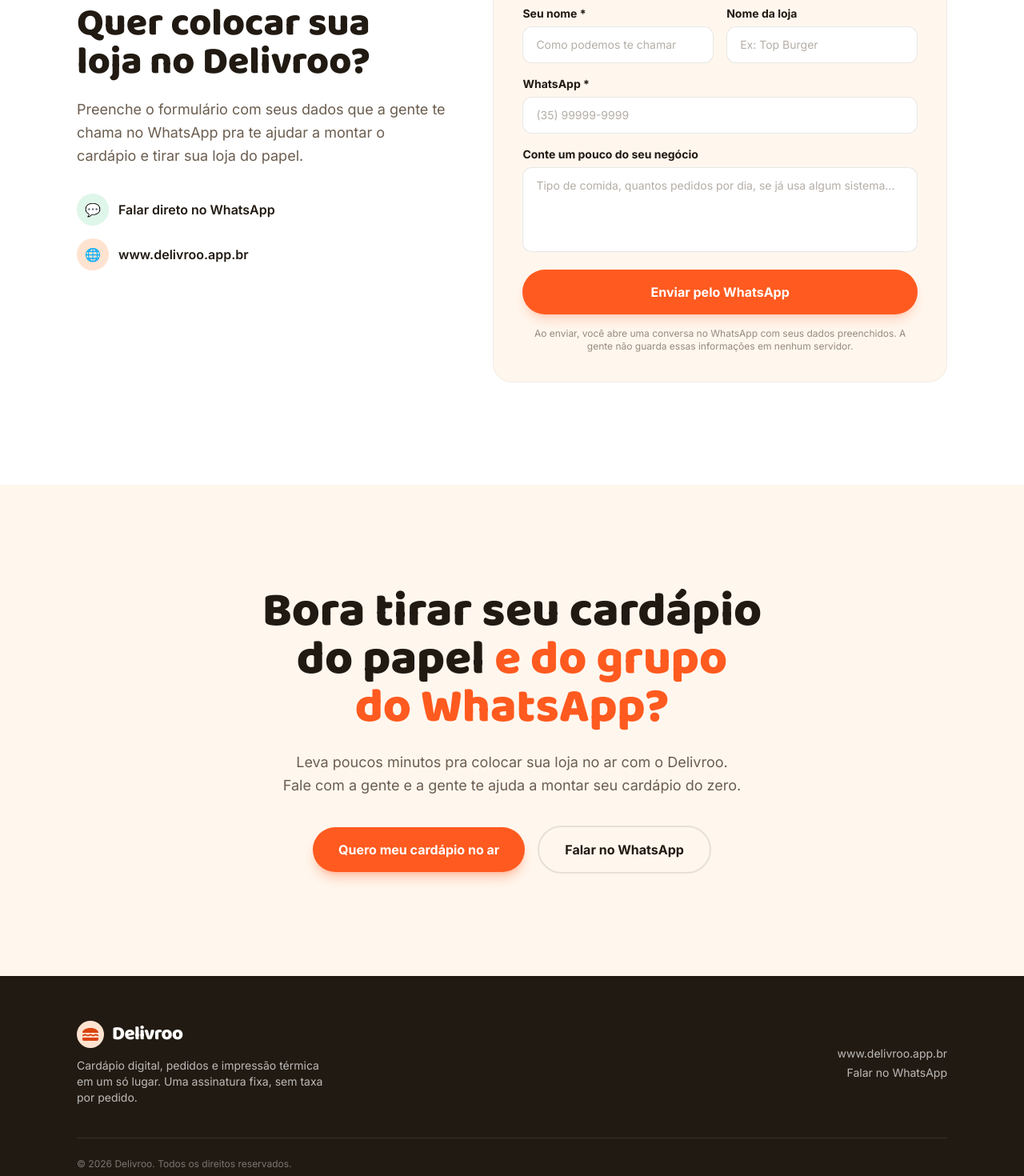
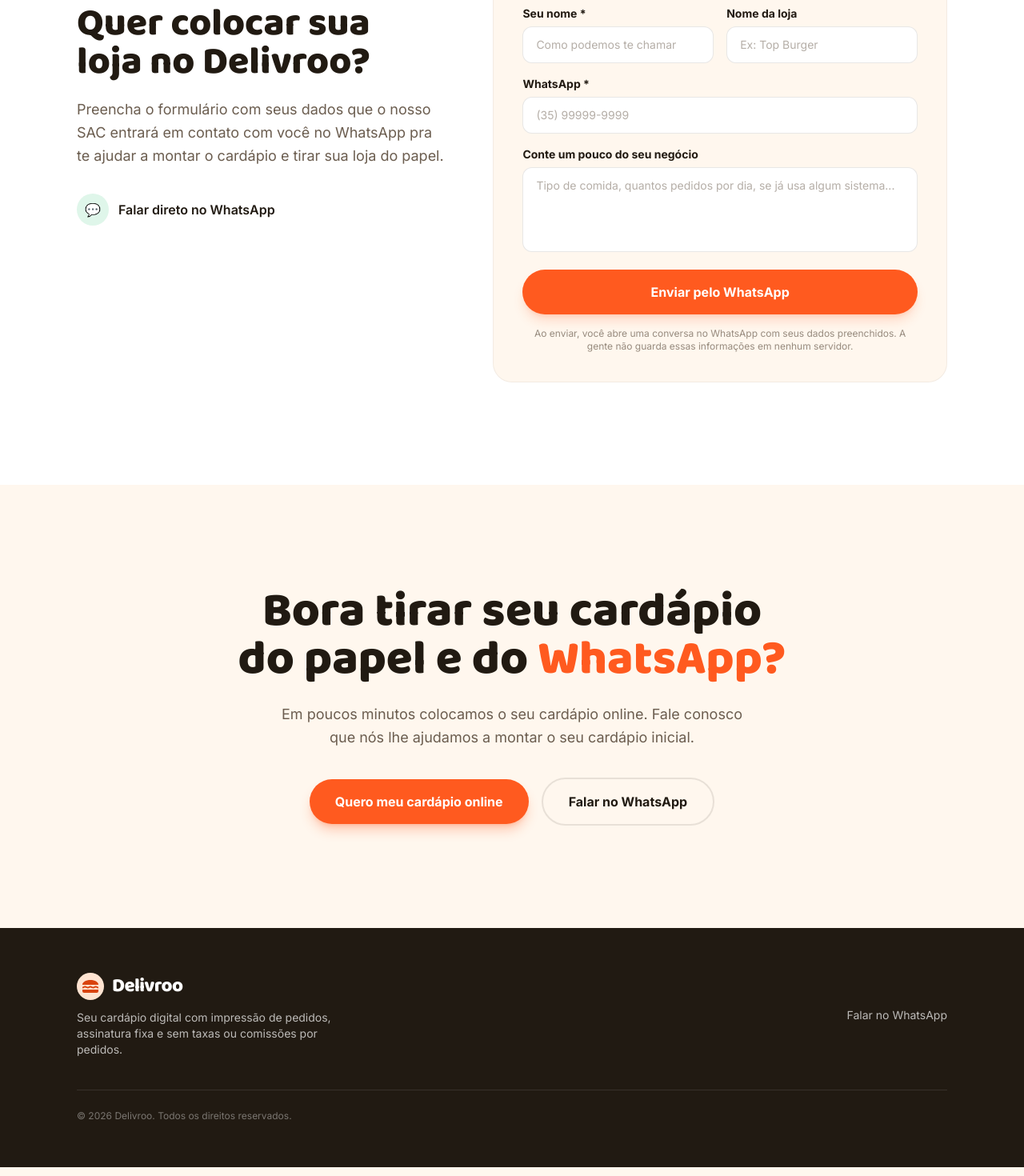
Before and after one commit to jccintr/delivroo-landing-page, a React (Vite) app: page / in a window 1280 px wide. Shown: the part 6220-7690 px from the top of the page at 80% size. Built offline with nearby package versions, Linux system fonts and the light colour scheme.

Commit message:
concluido landing page

```diff
--- a/src/sections/ContactForm.jsx
+++ b/src/sections/ContactForm.jsx
@@ -41,7 +41,7 @@
             Quer colocar sua loja no Delivroo?
           </h2>
           <p className="text-ink-soft mt-5 text-lg leading-relaxed">
-            Preenche o formulário com seus dados que a gente te chama no WhatsApp pra te ajudar a
+            Preencha o formulário com seus dados que o nosso SAC entrará em contato com você no WhatsApp pra te ajudar a
             montar o cardápio e tirar sua loja do papel.
           </p>
           <div className="mt-8 space-y-4">
@@ -56,17 +56,7 @@
               </span>
               Falar direto no WhatsApp
             </a>
-            <a
-              href="https://www.delivroo.app.br"
-              target="_blank"
-              rel="noreferrer"
-              className="flex items-center gap-3 text-ink font-semibold hover:text-orange transition-colors"
-            >
-              <span className="w-10 h-10 rounded-full bg-orange-light flex items-center justify-center shrink-0">
-                🌐
-              </span>
-              www.delivroo.app.br
-            </a>
+
           </div>
         </div>
 
--- a/src/sections/FinalCTA.jsx
+++ b/src/sections/FinalCTA.jsx
@@ -3,23 +3,22 @@
     <section className="py-24 sm:py-32 bg-cream">
       <div className="max-w-4xl mx-auto px-5 sm:px-8 text-center">
         <h2 className="font-display font-extrabold text-4xl sm:text-6xl text-ink text-balance">
-          Bora tirar seu cardápio do papel <span className="text-orange">e do grupo do WhatsApp?</span>
+          Bora tirar seu cardápio do papel e do <span className="text-orange">WhatsApp?</span>
         </h2>
         <p className="text-ink-soft mt-6 text-lg max-w-xl mx-auto leading-relaxed">
-          Leva poucos minutos pra colocar sua loja no ar com o Delivroo. Fale com a gente e a gente
-          te ajuda a montar seu cardápio do zero.
+          Em poucos minutos colocamos o seu cardápio online. Fale conosco que nós lhe ajudamos a montar o seu cardápio inicial.
         </p>
         <div className="flex flex-wrap items-center justify-center gap-4 mt-9">
           <a
-            href="https://www.delivroo.app.br"
-            target="_blank"
+            href="#contato"
+            //target="_blank"
             rel="noreferrer"
             className="bg-orange text-white font-bold px-8 py-4 rounded-full hover:bg-orange-deep transition-colors shadow-lg shadow-orange/30"
           >
-            Quero meu cardápio no ar
+            Quero meu cardápio online
           </a>
           <a
-            href="https://wa.me/5535984772578"
+            href="https://wa.me/5535984522324"
             target="_blank"
             rel="noreferrer"
             className="font-bold text-ink px-8 py-4 rounded-full border-2 border-ink/10 hover:border-ink/30 transition-colors"
--- a/src/sections/Footer.jsx
+++ b/src/sections/Footer.jsx
@@ -9,13 +9,11 @@
           <div>
             <Logo2 dark />
             <p className="mt-3 text-sm max-w-xs">
-              Cardápio digital, pedidos e impressão térmica em um só lugar. Uma assinatura fixa, sem taxa por pedido.
+              Seu cardápio digital com impressão de pedidos, assinatura fixa e sem taxas ou comissões por pedidos.
             </p>
           </div>
           <div className="flex flex-col sm:items-end gap-1 text-sm">
-            <a href="https://www.delivroo.app.br" target="_blank" rel="noreferrer" className="hover:text-orange transition-colors">
-              www.delivroo.app.br
-            </a>
+
             <a href="https://wa.me/5535984522324" target="_blank" rel="noreferrer" className="hover:text-orange transition-colors">
               Falar no WhatsApp
             </a>
--- a/src/sections/Hero.jsx
+++ b/src/sections/Hero.jsx
@@ -22,7 +22,7 @@
           </p>
           <div className="flex flex-wrap items-center gap-4 mt-8">
             <a
-              href="#preco"
+              href="#contato"
 
               className="bg-orange text-white font-bold px-7 py-4 rounded-full hover:bg-orange-deep transition-colors shadow-lg shadow-orange/30"
             >
--- a/src/sections/Pricing.jsx
+++ b/src/sections/Pricing.jsx
@@ -33,8 +33,8 @@
             </div>
             <p className="text-ink-soft mt-2 text-sm">Sem taxa por pedido, sem comissão, sem surpresas no final do mês</p>
             <a
-              href="https://www.delivroo.app.br"
-              target="_blank"
+              href="#contato"
+              //target="_blank"
               rel="noreferrer"
               className="mt-8 bg-orange text-white font-bold text-center px-6 py-4 rounded-full hover:bg-orange-deep transition-colors"
             >
```
